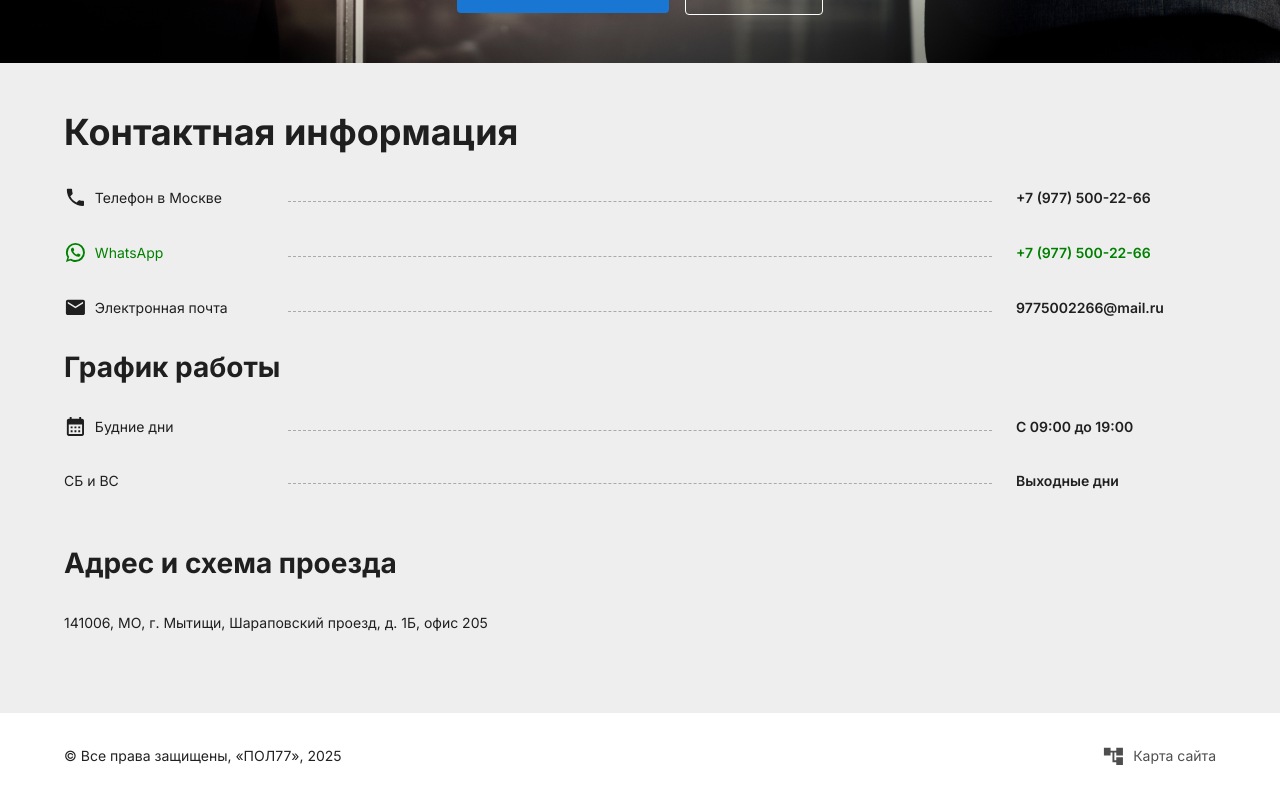
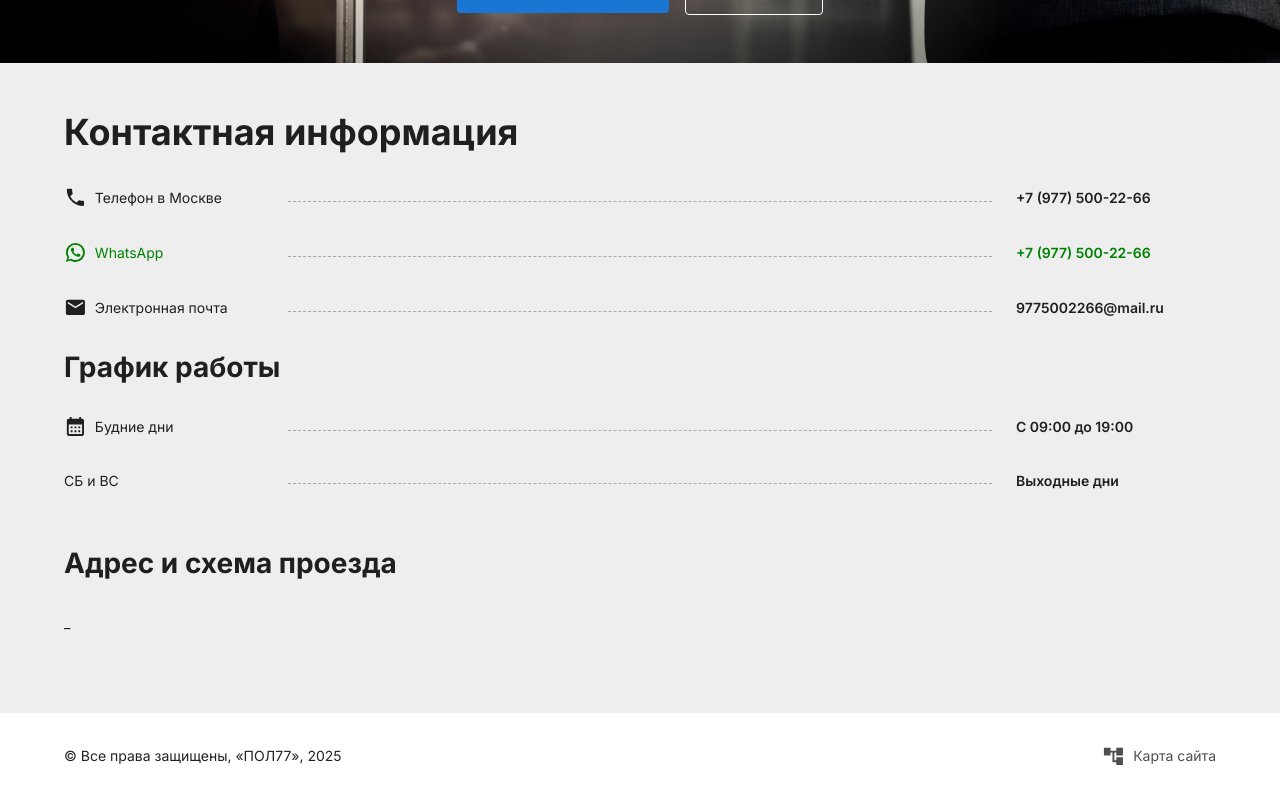
Before and after one commit to ntleek1/prompol77, a Next.js app: page / in a window 1280 px wide. Shown: the part 6665-7465 px from the top of the page. Built offline with nearby package versions, Linux system fonts and the light colour scheme; what next-yandex-metrica would draw is missing.

Commit message:
Update Contacts.tsx
del adress

```diff
--- a/components/Contacts/Contacts.tsx
+++ b/components/Contacts/Contacts.tsx
@@ -101,7 +101,7 @@ const Contacts = () => {
 
           <Box display="flex" alignItems="center">
             <Typography sx={{ marginRight: 5 }}>
-              141006, МО, г. Мытищи, Шараповский проезд, д. 1Б, офис 205
+            _
             </Typography>
             {/* <Button
               variant="contained"
```
